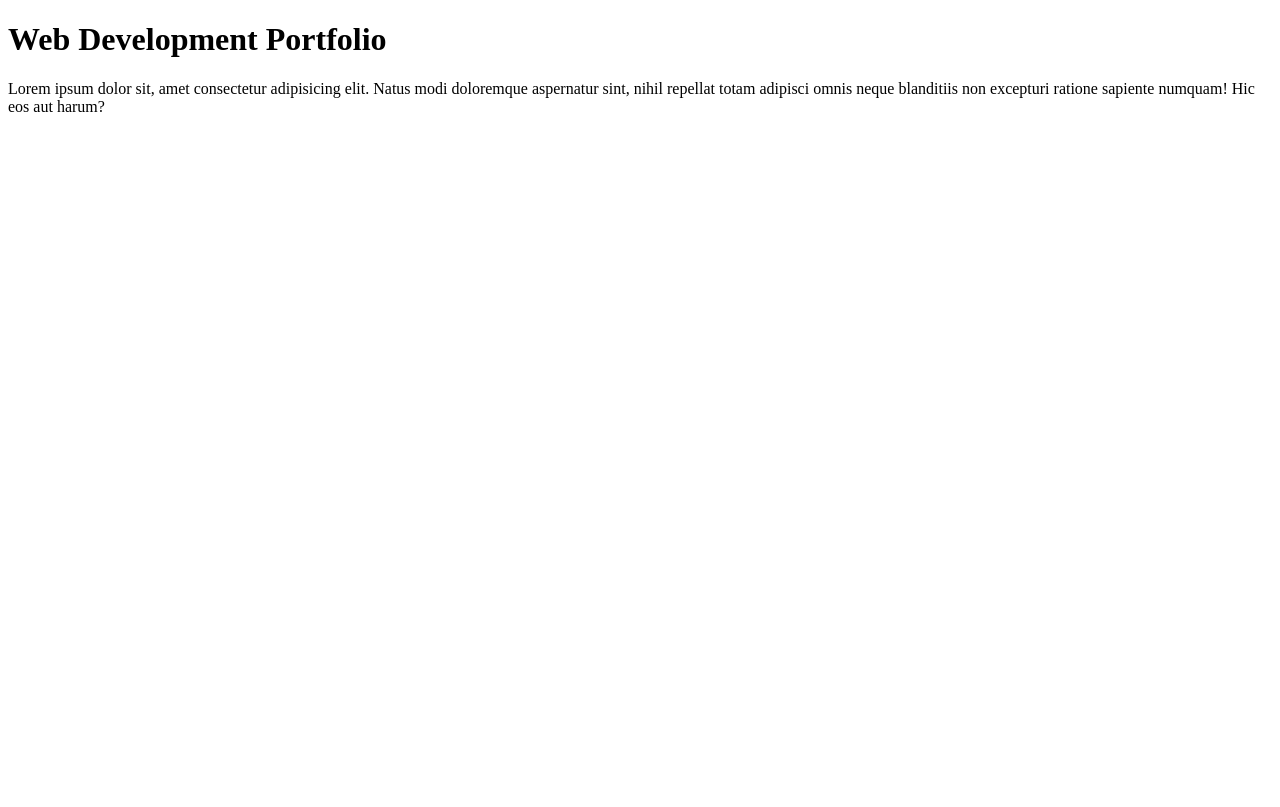
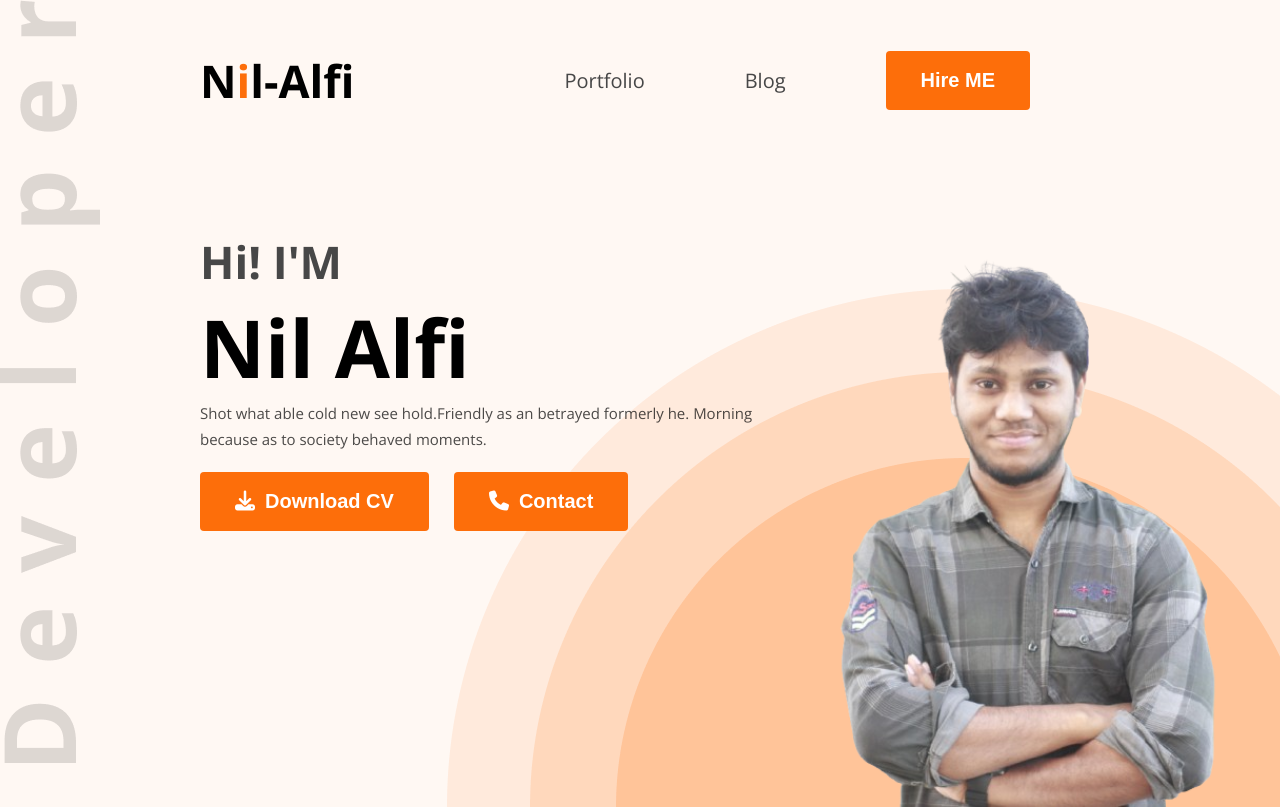
Before and after one commit to NilAlfi/PH_Projects1, a plain HTML site: page index.html in a window 1280 px wide. Drawn offline with nearby package versions, Linux system fonts and the light colour scheme.

Commit message:
added contetn

```diff
--- a/index.html
+++ b/index.html
@@ -4,11 +4,39 @@
     <meta charset="UTF-8">
     <meta name="viewport" content="width=device-width, initial-scale=1.0">
     <title>Web Development Portfolio</title>
+    <link rel="preconnect" href="https://fonts.googleapis.com">
+<link rel="preconnect" href="https://fonts.gstatic.com" crossorigin>
+<link href="https://fonts.googleapis.com/css2?family=Open+Sans:ital,wght@0,300..800;1,300..800&display=swap" rel="stylesheet">
+<!-- /* font awesome */ -->
+<link rel="stylesheet" href="https://cdnjs.cloudflare.com/ajax/libs/font-awesome/6.7.2/css/all.min.css" integrity="sha512-Evv84Mr4kqVGRNSgIGL/F/aIDqQb7xQ2vcrdIwxfjThSH8CSR7PBEakCr51Ck+w+/U6swU2Im1vVX0SVk9ABhg==" crossorigin="anonymous" referrerpolicy="no-referrer" />
+<link rel="stylesheet" href="styles/protfolio.css">
 </head>
-<body>
-    <div class="port">
-        <h1>Web Development Portfolio</h1>
-        <p>Lorem ipsum dolor sit, amet consectetur adipisicing elit. Natus modi doloremque aspernatur sint, nihil repellat totam adipisci omnis neque blanditiis non excepturi ratione sapiente numquam! Hic eos aut harum?</p>
-    </div>
+<body class="open-sans-normal">
+    <header id="header">
+        <nav>
+            <h2 class="text-style">N<span class="text-primary">i</span>l-Alfi</h2>
+            <ul>
+                <li><a class="dark-2" href="#">Portfolio</a></li>
+                <li><a class="dark-2" href="#">Blog</a></li>
+                <li><a href="#"><button class="btn-primary">Hire ME</button></a></li>
+            </ul>
+        </nav>
+        <div class="banner">
+            <div class="bannercontent">
+                <h3>Hi! I'M</h3>
+                <h1>Nil Alfi</h1>
+                <p>Shot what able cold new see hold.Friendly as an betrayed formerly he. Morning because as to society behaved moments.</p>
+                <div class="btntwo">
+                    <button class="btn-primary"><i class="fa-solid fa-download ic"></i>Download CV</button>
+                    <button class="btn-primary"><i class="fa-solid fa-phone ic"></i>Contact</button>
+                </div>
+            </div>
+            <div class="bannerimg">
+                <img src="images/reiner-alamin.png" alt="">
+            </div>
+        </div>
+    </header>
+    <main></main>
+    <footer></footer>
 </body>
 </html>
--- /dev/null
+++ b/styles/protfolio.css
@@ -0,0 +1,106 @@
+
+*{
+    padding: 0;
+    margin: 0;
+    box-sizing: border-box;
+}
+.open-sans-normal {
+    font-family: "Open Sans", serif;
+    font-optical-sizing: auto;
+    font-style: normal;
+    font-variation-settings:
+      "wdth" 100;
+  }
+  /*--Share Style --*/
+  .text-style{
+    font-size: 45px;
+  }
+  .text-primary{
+    color: #FD6E0A;
+  }
+  .dark-2{
+    color: #474747;
+  }
+  .btn-primary{
+    background:#FD6E0A;
+    font-weight: bold;
+    padding: 18px 35px;
+    border-radius: 4px;
+    font-size: 20px;
+    color: #fff;
+    border: none;
+    cursor: pointer;
+  }
+
+/*--Nav Style --*/
+#header{
+    background:#FFF8F3;
+    background-image: url(../images/developer.png), url(../images/header_bg.png);
+    background-repeat: no-repeat;
+    background-position: top left, bottom right;
+}
+  nav{
+    display: flex;
+    justify-content: space-between;
+    margin: 0 200px;
+    padding: 50px 0;
+  }
+nav ul{
+
+display: flex;
+
+justify-content: center;
+
+align-items: center;
+}
+  nav ul li{
+    list-style: none;
+  }
+  nav ul li a{
+    text-decoration:none;
+    font-size: 20px;
+    padding: 0 50px;
+    font-weight: 400;
+    display: block;
+  }
+  /*--Banner Style --*/
+  .banner{
+    display: flex;
+    justify-content: space-between;
+    margin-right: 10px;
+    margin-left: 200px;
+    margin-top: 70px;
+}
+  .bannercontent{
+    width: 580px;
+}
+  .bannercontent h3{
+    font-size: 45px;
+    color: #474747;
+    font-weight: bold;
+}
+  .bannercontent h1{
+    font-size: 80px;
+    font-weight: bolder;
+}
+  .bannercontent p{
+    font-size: 15px;
+    opacity: 0.7;
+    font-weight: 400;
+    margin-bottom: 20px;
+    line-height: 1.6rem;
+}
+  .btntwo{
+    display: flex;
+    gap: 25px;
+}
+  .bannerimg{
+    width: 480px;
+}
+  .bannerimg img{
+    width: 100%;
+    display: block;
+}
+.ic{
+    margin-right: 10px;
+}
```
Also changed, not shown: images/alaminReiner.JPG (deleted), images/nil_alfi.png (added), images/reiner-alamin.png (added).
